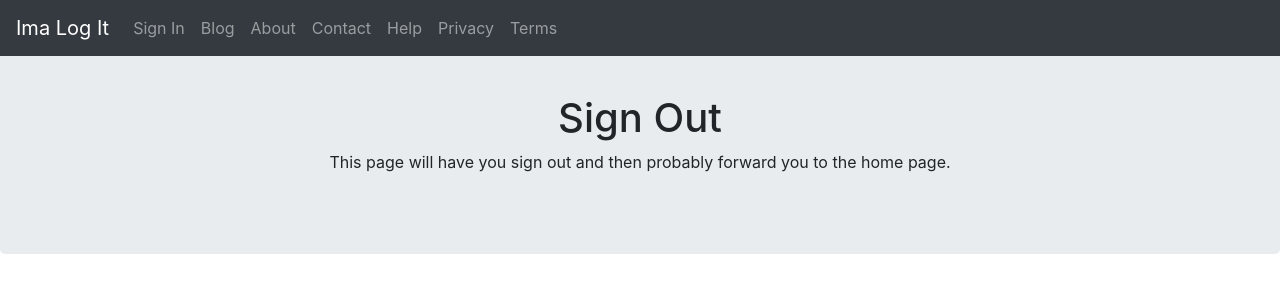
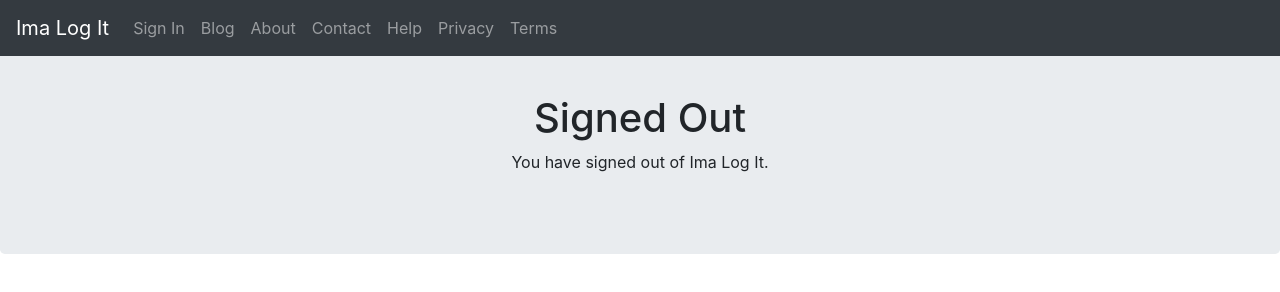
Before and after one commit to GeorgeHernandez/imalogit, a plain HTML site: page app/signOut.html in a window 1280 px wide. Drawn offline with nearby package versions, Linux system fonts and the light colour scheme.

Commit message:
Tweaked sign in/sign out copy.

```diff
--- a/app/signOut.html
+++ b/app/signOut.html
@@ -50,9 +50,9 @@
   </nav>
 
   <div class="jumbotron text-center" style="margin-bottom:0">
-    <h1>Sign Out</h1>
+    <h1>Signed Out</h1>
 
-    <p>This page will have you sign out and then probably forward you to the home page.</p>
+    <p>You have signed out of Ima Log It.</p>
   </div>
 
 </body>
```
Also changed, not shown: app/index.html (+2 -2 lines).
